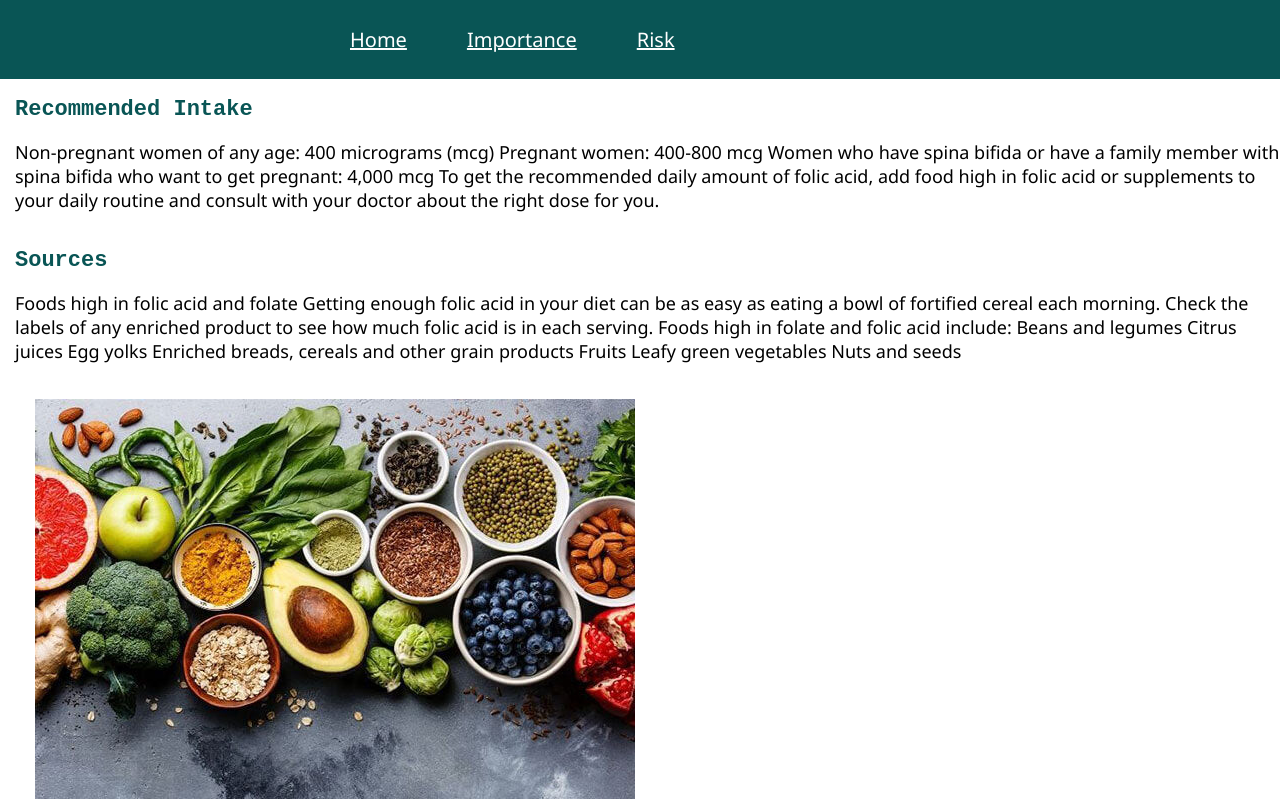
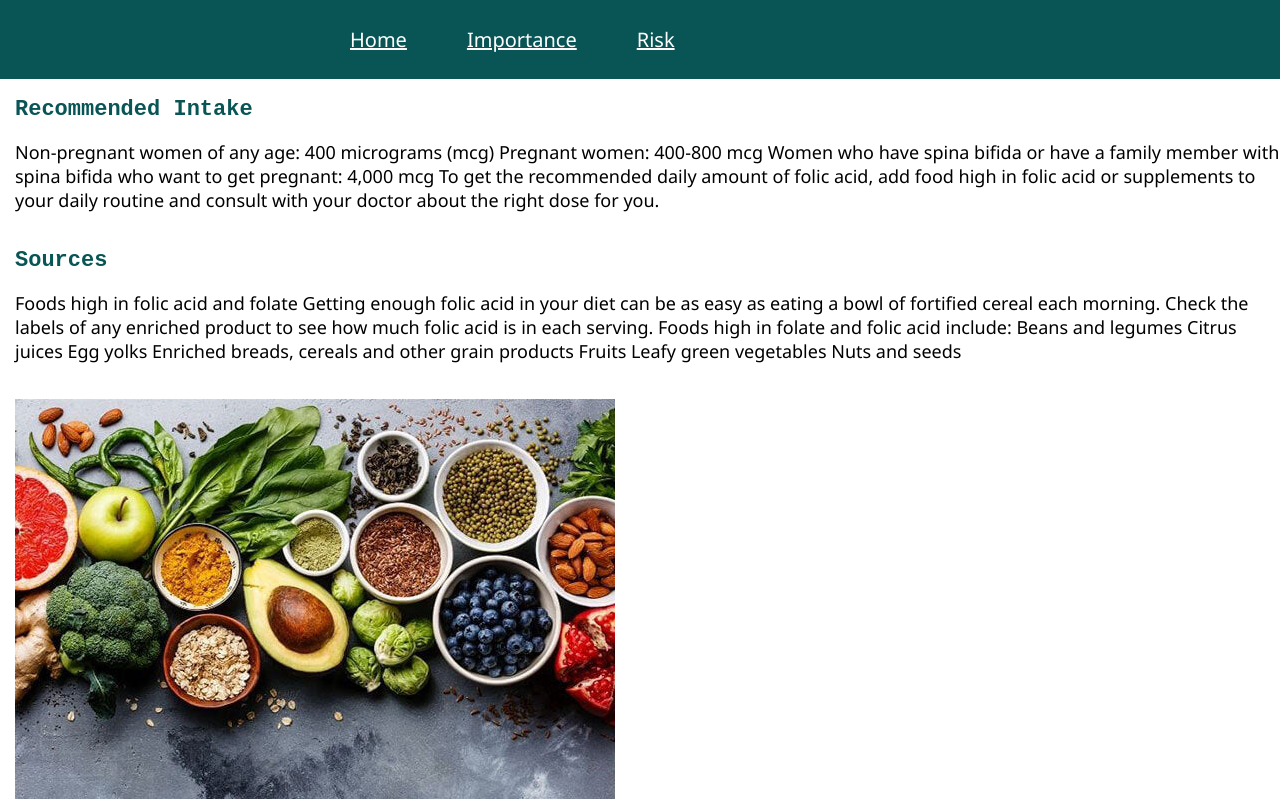
Before and after one commit to RubySheikh/Folic-acid, a plain HTML site: page source.html in a window 1280 px wide. Shown: the top 802 px of the page. Drawn offline with Linux system fonts and the light colour scheme.

Commit message:
Update source.html

```diff
--- a/source.html
+++ b/source.html
@@ -43,8 +43,8 @@
             <br>
              <img src="Folic-Acid-foods.jpg" alt="foods" style="
             margin:0%; padding:0%;background-position: center; background-color: transparent;
-            height:30%;background-repeat:no-repeat;   background-blend-mode: darken;
-             background-size: cover; padding-right:20px;padding-left:20px">
+            height:40%;background-repeat:no-repeat;   background-blend-mode: darken;
+             background-size: cover;">
         </section>
     </main>
 
```
